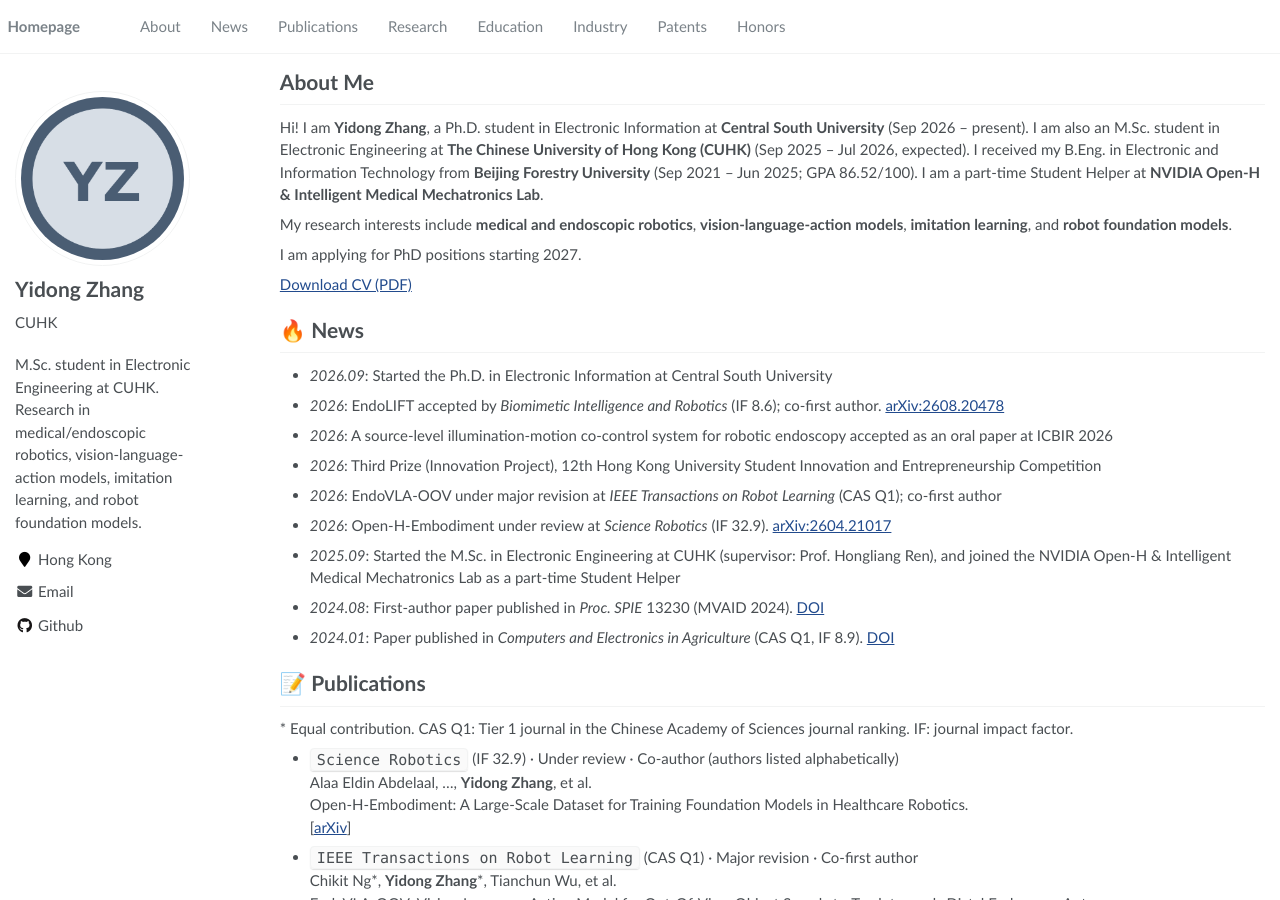
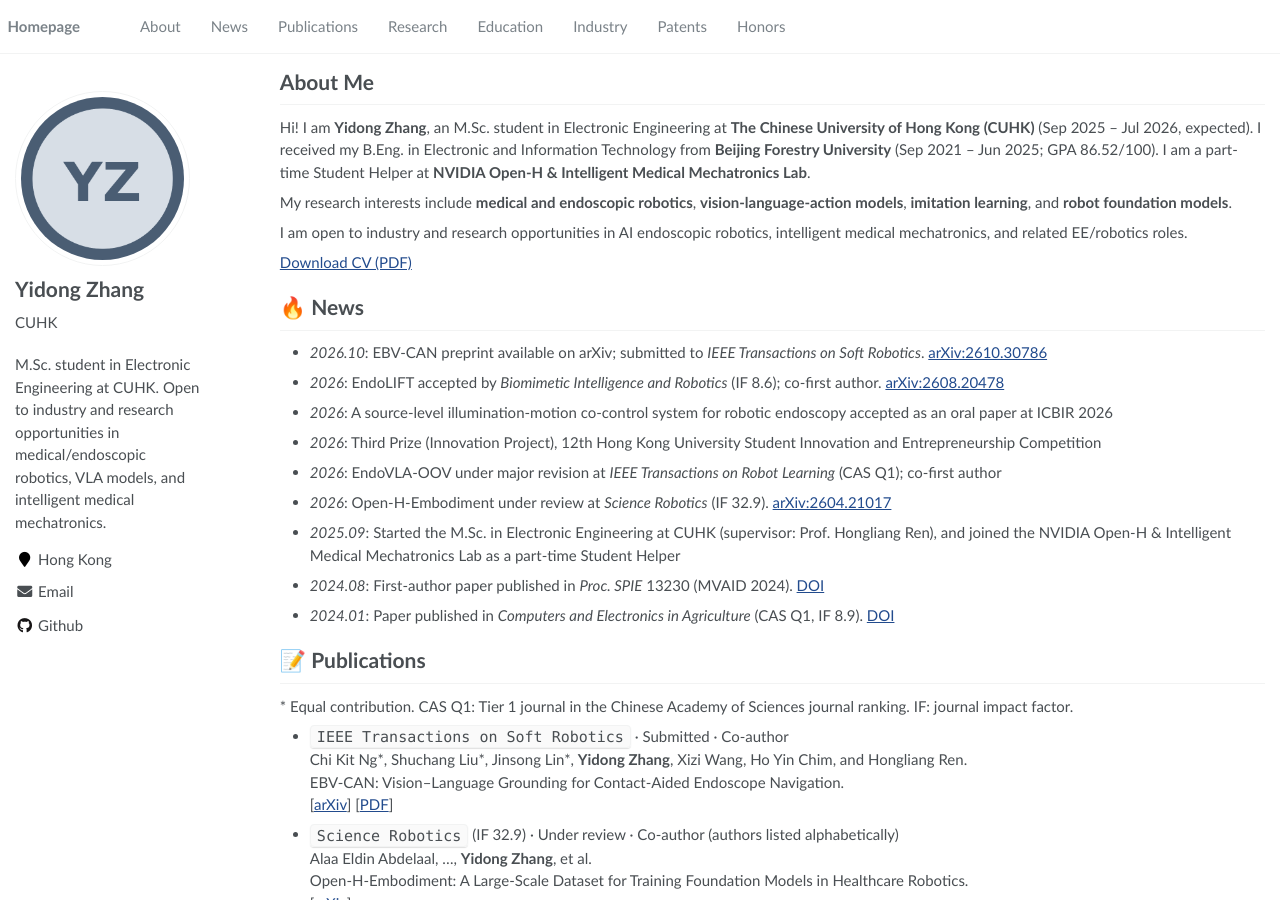
Before and after one commit to dongdongjun-destiny/dongdongjun-destiny.github.io, a Jekyll site: the page built from _pages/about.md, in a window 1280 px wide and 900 px high. Built offline with Jekyll 4.4.1, drawn with Linux system fonts in a browser that asks for light colours; some of the changed text lies outside the part shown.

Commit message:
Update homepage: remove PhD framing, open to opportunities, add EBV-CAN
- Drop PhD / CSU doctoral framing from About, Education, and News
- Add tasteful open-to-opportunities line for industry/research roles
- Add EBV-CAN (arXiv:2610.30786), submitted to IEEE Transactions on Soft Robotics

```diff
--- a/_config.yml
+++ b/_config.yml
@@ -1,6 +1,6 @@
 # Site Settings
 title: "Yidong Zhang"
-description: "M.Sc. student in Electronic Engineering at CUHK. Research in medical/endoscopic robotics, vision-language-action models, imitation learning, and robot foundation models."
+description: "M.Sc. student in Electronic Engineering at CUHK. Open to industry and research opportunities in medical/endoscopic robotics, VLA models, and intelligent medical mechatronics."
 repository: "dongdongjun-destiny/dongdongjun-destiny.github.io"
 url: "https://dongdongjun-destiny.github.io"
 baseurl: ""
--- a/_includes/sections/education.md
+++ b/_includes/sections/education.md
@@ -1,7 +1,4 @@
 # 📖 Education {#education}
-
-- **Central South University** · Ph.D. in Electronic Information
-  *Sep 2026 – present*
 
 - **The Chinese University of Hong Kong** · M.Sc. in Electronic Engineering
   *Sep 2025 – Jul 2026 (expected)* · Supervisor: Prof. Hongliang Ren
--- a/_includes/sections/news.md
+++ b/_includes/sections/news.md
@@ -1,6 +1,6 @@
 # 🔥 News {#news}
 
-- *2026.09*: Started the Ph.D. in Electronic Information at Central South University
+- *2026.10*: EBV-CAN preprint available on arXiv; submitted to *IEEE Transactions on Soft Robotics*. [arXiv:2610.30786](https://arxiv.org/abs/2610.30786)
 - *2026*: EndoLIFT accepted by *Biomimetic Intelligence and Robotics* (IF 8.6); co-first author. [arXiv:2608.20478](https://arxiv.org/abs/2608.20478)
 - *2026*: A source-level illumination-motion co-control system for robotic endoscopy accepted as an oral paper at ICBIR 2026
 - *2026*: Third Prize (Innovation Project), 12th Hong Kong University Student Innovation and Entrepreneurship Competition
--- a/_includes/sections/pub.md
+++ b/_includes/sections/pub.md
@@ -1,6 +1,11 @@
 # 📝 Publications {#publications}
 
 \* Equal contribution. CAS Q1: Tier 1 journal in the Chinese Academy of Sciences journal ranking. IF: journal impact factor.
+
+- `IEEE Transactions on Soft Robotics` · Submitted · Co-author
+  Chi Kit Ng\*, Shuchang Liu\*, Jinsong Lin\*, **Yidong Zhang**, Xizi Wang, Ho Yin Chim, and Hongliang Ren.
+  EBV-CAN: Vision–Language Grounding for Contact-Aided Endoscope Navigation.
+  [[arXiv](https://arxiv.org/abs/2610.30786)] [[PDF](https://arxiv.org/pdf/2610.30786)]
 
 - `Science Robotics` (IF 32.9) · Under review · Co-author (authors listed alphabetically)
   Alaa Eldin Abdelaal, ..., **Yidong Zhang**, et al.
--- a/_pages/about.md
+++ b/_pages/about.md
@@ -10,11 +10,11 @@ redirect_from:
 
 # About Me {#about-me}
 
-Hi! I am **Yidong Zhang**, a Ph.D. student in Electronic Information at **Central South University** (Sep 2026 – present). I am also an M.Sc. student in Electronic Engineering at **The Chinese University of Hong Kong (CUHK)** (Sep 2025 – Jul 2026, expected). I received my B.Eng. in Electronic and Information Technology from **Beijing Forestry University** (Sep 2021 – Jun 2025; GPA 86.52/100). I am a part-time Student Helper at **NVIDIA Open-H & Intelligent Medical Mechatronics Lab**.
+Hi! I am **Yidong Zhang**, an M.Sc. student in Electronic Engineering at **The Chinese University of Hong Kong (CUHK)** (Sep 2025 – Jul 2026, expected). I received my B.Eng. in Electronic and Information Technology from **Beijing Forestry University** (Sep 2021 – Jun 2025; GPA 86.52/100). I am a part-time Student Helper at **NVIDIA Open-H & Intelligent Medical Mechatronics Lab**.
 
 My research interests include **medical and endoscopic robotics**, **vision-language-action models**, **imitation learning**, and **robot foundation models**.
 
-I am applying for PhD positions starting 2027.
+I am open to industry and research opportunities in AI endoscopic robotics, intelligent medical mechatronics, and related EE/robotics roles.
 
 [Download CV (PDF)]({{ '/files/Yidong_Zhang_CV.pdf' | relative_url }})
 
```
